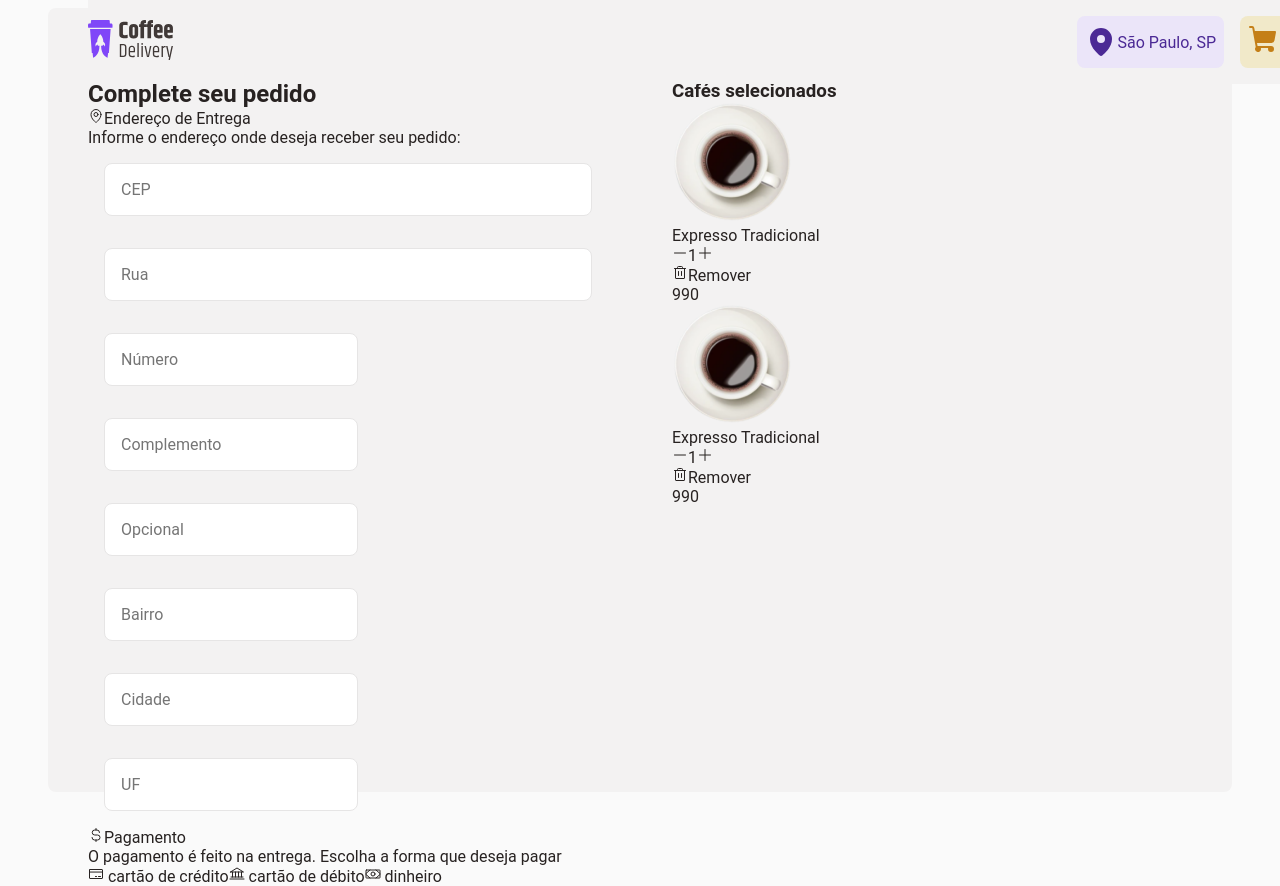
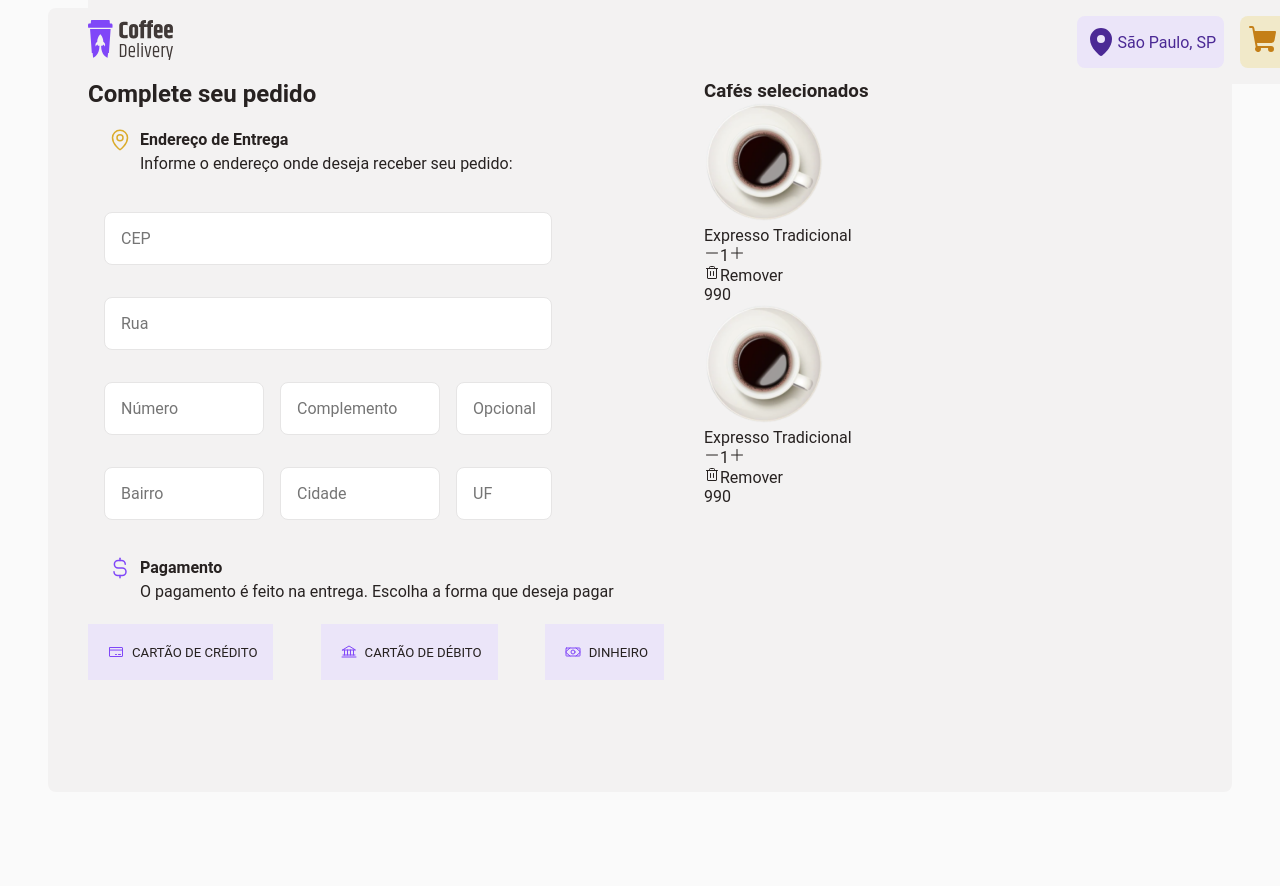
Before and after one commit to NearMaick/challenge-reactjs-coffeedelivery, a React (Vite) app: page /checkout in a window 1280 px wide. After the commit the page ends 800 px from the top, so only its background shows below. Built offline with nearby package versions, Linux system fonts and the light colour scheme.

Commit message:
style: Checkout #5 CheckoutForm

```diff
--- a/src/pages/Checkout/CheckoutForm/index.tsx
+++ b/src/pages/Checkout/CheckoutForm/index.tsx
@@ -10,6 +10,7 @@ import {
   CheckoutFormHeaderContainer,
   Form,
   PaymentTypeContainer,
+  PaymentTypeContent,
 } from "./styles";
 
 export function CheckoutForm() {
@@ -18,48 +19,49 @@ export function CheckoutForm() {
       <h2>Complete seu pedido</h2>
 
       <CheckoutFormHeaderContainer>
+        <MapPin />
         <div>
-          <MapPin />
           <span>Endereço de Entrega</span>
+          <p>Informe o endereço onde deseja receber seu pedido:</p>
         </div>
-        <p>Informe o endereço onde deseja receber seu pedido:</p>
       </CheckoutFormHeaderContainer>
       <Form>
         <div>
           <input type='number' placeholder='CEP' />
           <input type='text' placeholder='Rua' />
         </div>
+        <div>
           <input type='number' placeholder='Número' />
           <input type='text' placeholder='Complemento' />
           <input type='text' placeholder='Opcional' />
-
-        <input type='number' placeholder='Bairro' />
+        </div>
+        <div>
+          <input type='text' placeholder='Bairro' />
           <input type='text' placeholder='Cidade' />
           <input type='text' placeholder='UF' />
+        </div>
       </Form>
+
+      <PaymentTypeContainer>
+        <CurrencyDollarSimple />
         <div>
-        <div>
-          <CurrencyDollarSimple />
-
           <span>Pagamento</span>
           <p>
             O pagamento é feito na entrega. Escolha a forma que deseja pagar
           </p>
         </div>
-        <PaymentTypeContainer>
+      </PaymentTypeContainer>
+      <PaymentTypeContent>
         <span>
           <CreditCard /> cartão de crédito
         </span>
-
         <span>
           <Bank /> cartão de débito
         </span>
-
         <span>
           <Money /> dinheiro
         </span>
-        </PaymentTypeContainer>
-      </div>
+      </PaymentTypeContent>
     </CheckoutFormContainer>
   );
 }
--- a/src/pages/Checkout/CheckoutForm/styles.ts
+++ b/src/pages/Checkout/CheckoutForm/styles.ts
@@ -2,10 +2,30 @@ import styled from "styled-components";
 
 export const CheckoutFormContainer = styled.div``;
 
-export const CheckoutFormHeaderContainer = styled.header``;
+export const CheckoutFormHeaderContainer = styled.header`
+  margin: 1.25rem;
+
+  display: flex;
+
+  line-height: 1.5rem;
+
+  svg {
+    width: 2rem;
+    height: 2rem;
+
+    padding: 0 0.5rem 0.5rem 0;
+
+    color: ${(props) => props.theme["yellow-500"]};
+  }
+
+  span {
+    font-weight: 600;
+  }
+`;
 
 export const Form = styled.form`
   input {
+    width: 28rem;
     border: 1px solid ${(props) => props.theme["gray-400"]};
     border-radius: 8px;
     margin: 1rem;
@@ -16,6 +36,67 @@ export const Form = styled.form`
     display: flex;
     flex-direction: column;
   }
+
+  div + div {
+    flex-direction: row;
+
+    input {
+      margin: 1rem 0 1rem 1rem;
+      width: 10rem;
+    }
+
+    input:nth-child(3) {
+      width: 6rem;
+    }
+  }
 `;
 
-export const PaymentTypeContainer = styled.div``;
+export const PaymentTypeContainer = styled.div`
+  margin: 1.25rem;
+
+  display: flex;
+
+  line-height: 1.5rem;
+
+  svg {
+    width: 2rem;
+    height: 2rem;
+
+    padding: 0 0.5rem 0.5rem 0;
+
+    color: ${(props) => props.theme["purple-500"]};
+  }
+
+  span {
+    font-weight: 600;
+  }
+`;
+
+export const PaymentTypeContent = styled.div`
+  text-transform: uppercase;
+
+  display: flex;
+  align-items: center;
+  justify-content: space-between;
+
+  span {
+    background: ${(props) => props.theme["purple-100"]};
+    display: flex;
+    align-items: center;
+
+    font-size: 0.825rem;
+
+    padding: 1rem;
+  }
+
+  svg {
+    width: 1.5rem;
+    height: 1.5rem;
+
+    padding: 0.25rem;
+
+    margin-right: 0.25rem;
+
+    color: ${(props) => props.theme["purple-500"]};
+  }
+`;
--- a/src/pages/Checkout/styles.ts
+++ b/src/pages/Checkout/styles.ts
@@ -1,10 +1,8 @@
 import styled from "styled-components";
 
 export const CheckoutContainer = styled.div`
-  width: 100%;
+  display: grid;
+  grid-template-columns: repeat(2, 45vw);
 
-  display: grid;
-  grid-template-columns: repeat(2, 1fr);
-
-  gap: 4rem;
+  gap: 2.5rem;
 `;
```
Lines whose indentation alone changed are shown as unchanged.
